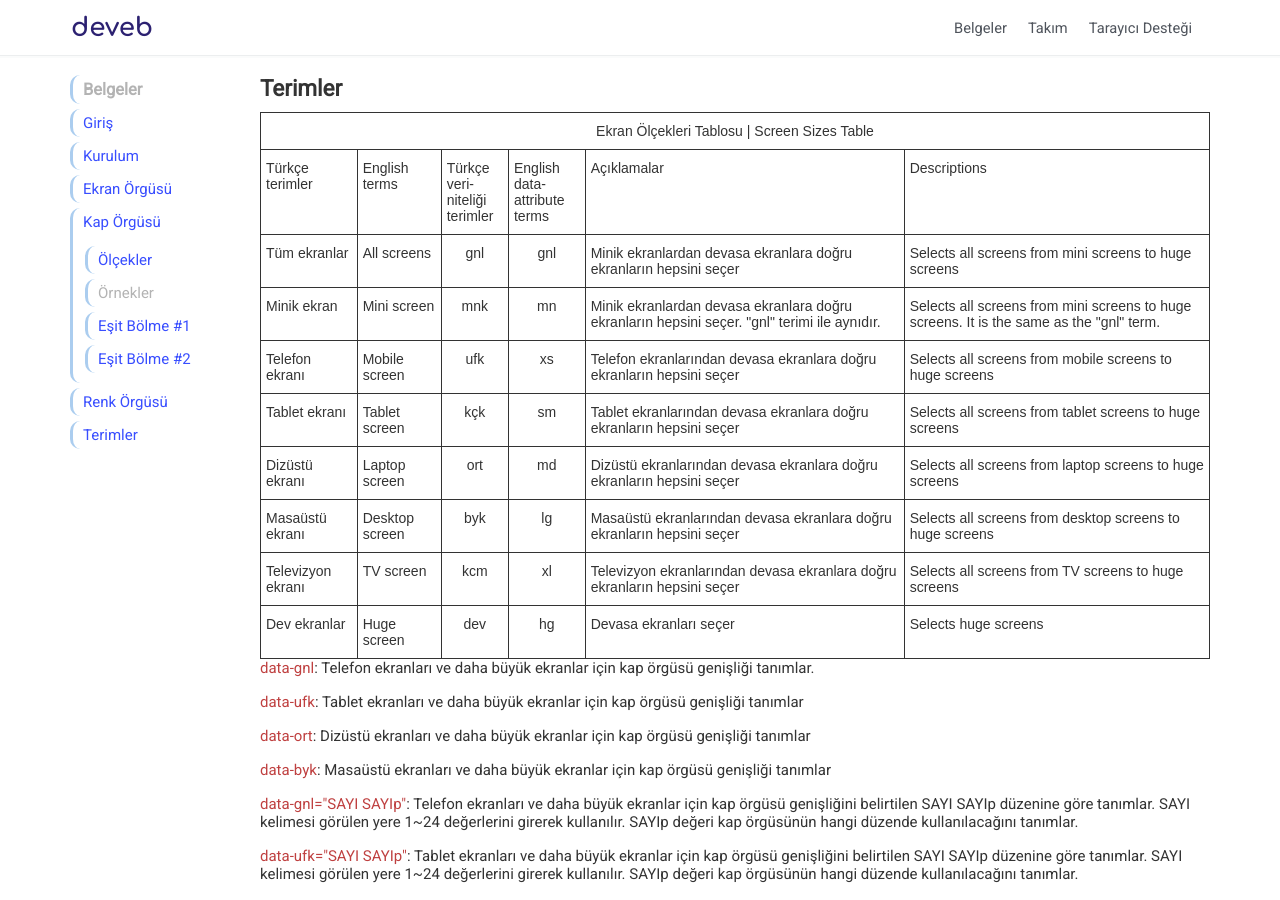
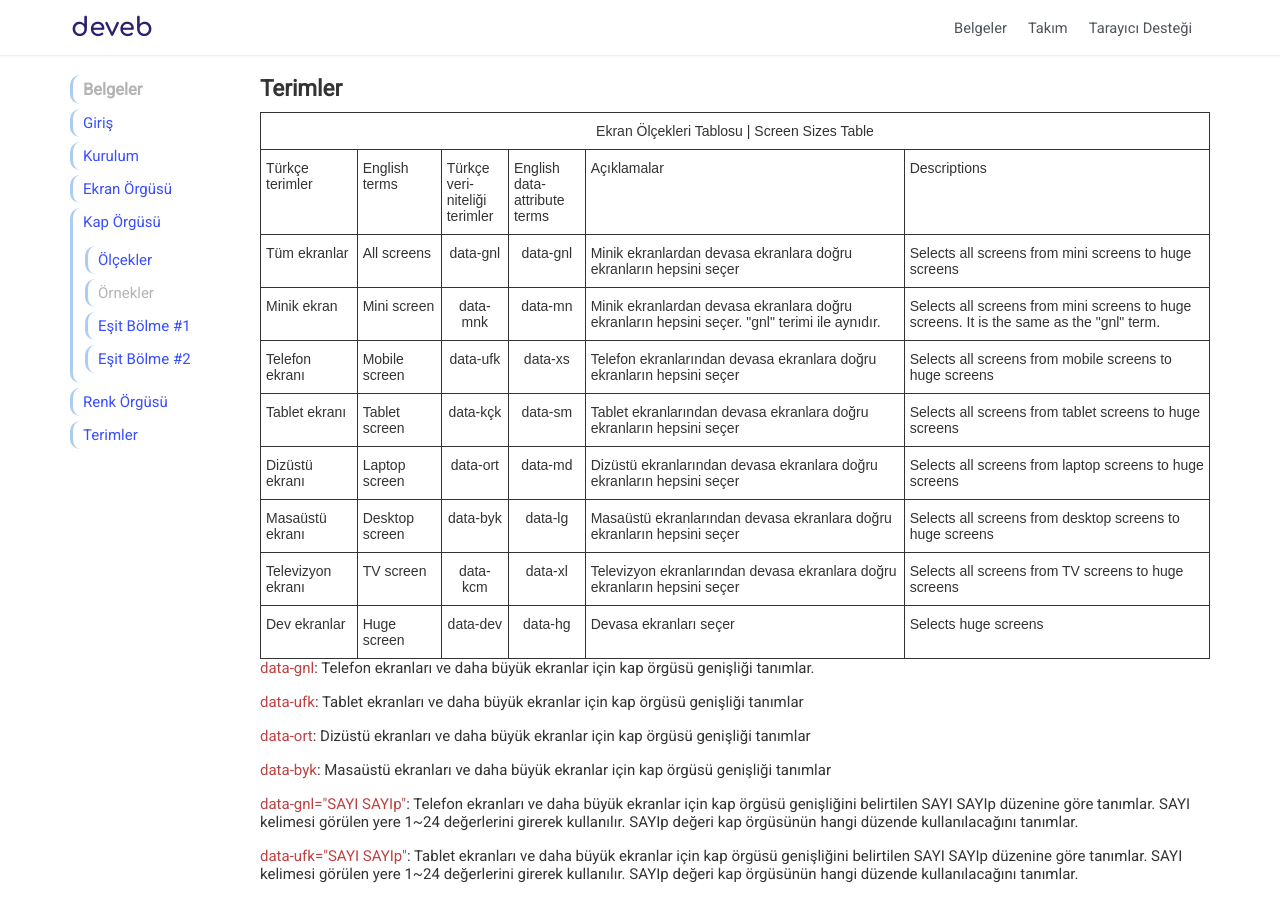
Before and after one commit to data-deveb/data-deveb.github.io, a Jekyll site: the page built from belgeler/terimler.html, in a window 1280 px wide and 900 px high. Built offline with Jekyll 4.4.1, drawn with Linux system fonts in a browser that asks for light colours.

Commit message:
güncelleme

```diff
--- a/belgeler/terimler.html
+++ b/belgeler/terimler.html
@@ -28,64 +28,64 @@ title: Terimler
   <tr>
     <td class="tg-yw4l">Tüm ekranlar<br></td>
     <td class="tg-yw4l">All screens<br></td>
-    <td class="tg-baqh">gnl</td>
-    <td class="tg-baqh">gnl</td>
+    <td class="tg-baqh">data-gnl</td>
+    <td class="tg-baqh">data-gnl</td>
     <td class="tg-yw4l">Minik ekranlardan devasa ekranlara doğru ekranların hepsini seçer<br></td>
     <td class="tg-yw4l">Selects all screens from mini screens to huge screens</td>
   </tr>
   <tr>
     <td class="tg-7uzy">Minik ekran<br></td>
     <td class="tg-7uzy">Mini screen<br></td>
-    <td class="tg-sh4c">mnk<br></td>
-    <td class="tg-sh4c">mn</td>
+    <td class="tg-sh4c">data-mnk<br></td>
+    <td class="tg-sh4c">data-mn</td>
     <td class="tg-7uzy">Minik ekranlardan devasa ekranlara doğru ekranların hepsini seçer. "gnl" terimi ile aynıdır.<br></td>
     <td class="tg-7uzy">Selects all screens from mini screens to huge screens. It is the same as the "gnl" term.</td>
   </tr>
   <tr>
     <td class="tg-yw4l">Telefon ekranı<br></td>
     <td class="tg-yw4l">Mobile screen<br></td>
-    <td class="tg-baqh">ufk<br></td>
-    <td class="tg-baqh">xs<br></td>
+    <td class="tg-baqh">data-ufk<br></td>
+    <td class="tg-baqh">data-xs<br></td>
     <td class="tg-yw4l">Telefon ekranlarından devasa ekranlara doğru ekranların hepsini seçer</td>
     <td class="tg-yw4l">Selects all screens from mobile screens to huge screens</td>
   </tr>
   <tr>
     <td class="tg-7uzy">Tablet ekranı<br></td>
     <td class="tg-7uzy">Tablet screen<br></td>
-    <td class="tg-sh4c">kçk</td>
-    <td class="tg-sh4c">sm<br></td>
+    <td class="tg-sh4c">data-kçk</td>
+    <td class="tg-sh4c">data-sm<br></td>
     <td class="tg-7uzy">Tablet ekranlarından devasa ekranlara doğru ekranların hepsini seçer</td>
     <td class="tg-7uzy">Selects all screens from tablet screens to huge screens</td>
   </tr>
   <tr>
     <td class="tg-yw4l">Dizüstü ekranı<br></td>
     <td class="tg-yw4l">Laptop<br>screen<br></td>
-    <td class="tg-baqh">ort</td>
-    <td class="tg-baqh">md<br></td>
+    <td class="tg-baqh">data-ort</td>
+    <td class="tg-baqh">data-md<br></td>
     <td class="tg-yw4l">Dizüstü ekranlarından devasa ekranlara doğru ekranların hepsini seçer</td>
     <td class="tg-yw4l">Selects all screens from laptop screens to huge screens</td>
   </tr>
   <tr>
     <td class="tg-7uzy">Masaüstü ekranı<br></td>
     <td class="tg-7uzy">Desktop screen<br></td>
-    <td class="tg-sh4c">byk<br></td>
-    <td class="tg-sh4c">lg<br></td>
+    <td class="tg-sh4c">data-byk<br></td>
+    <td class="tg-sh4c">data-lg<br></td>
     <td class="tg-7uzy">Masaüstü ekranlarından devasa ekranlara doğru ekranların hepsini seçer</td>
     <td class="tg-7uzy">Selects all screens from desktop screens to huge screens</td>
   </tr>
   <tr>
     <td class="tg-yw4l">Televizyon ekranı<br></td>
     <td class="tg-yw4l">TV screen<br></td>
-    <td class="tg-baqh">kcm</td>
-    <td class="tg-baqh">xl</td>
+    <td class="tg-baqh">data-kcm</td>
+    <td class="tg-baqh">data-xl</td>
     <td class="tg-yw4l">Televizyon ekranlarından devasa ekranlara doğru ekranların hepsini seçer</td>
     <td class="tg-yw4l">Selects all screens from TV screens to huge screens</td>
   </tr>
   <tr>
     <td class="tg-7uzy">Dev ekranlar<br></td>
     <td class="tg-7uzy">Huge screen<br></td>
-    <td class="tg-sh4c">dev</td>
-    <td class="tg-sh4c">hg<br></td>
+    <td class="tg-sh4c">data-dev</td>
+    <td class="tg-sh4c">data-hg<br></td>
     <td class="tg-7uzy">Devasa ekranları seçer<br></td>
     <td class="tg-7uzy">Selects huge screens<br></td>
   </tr>
```
